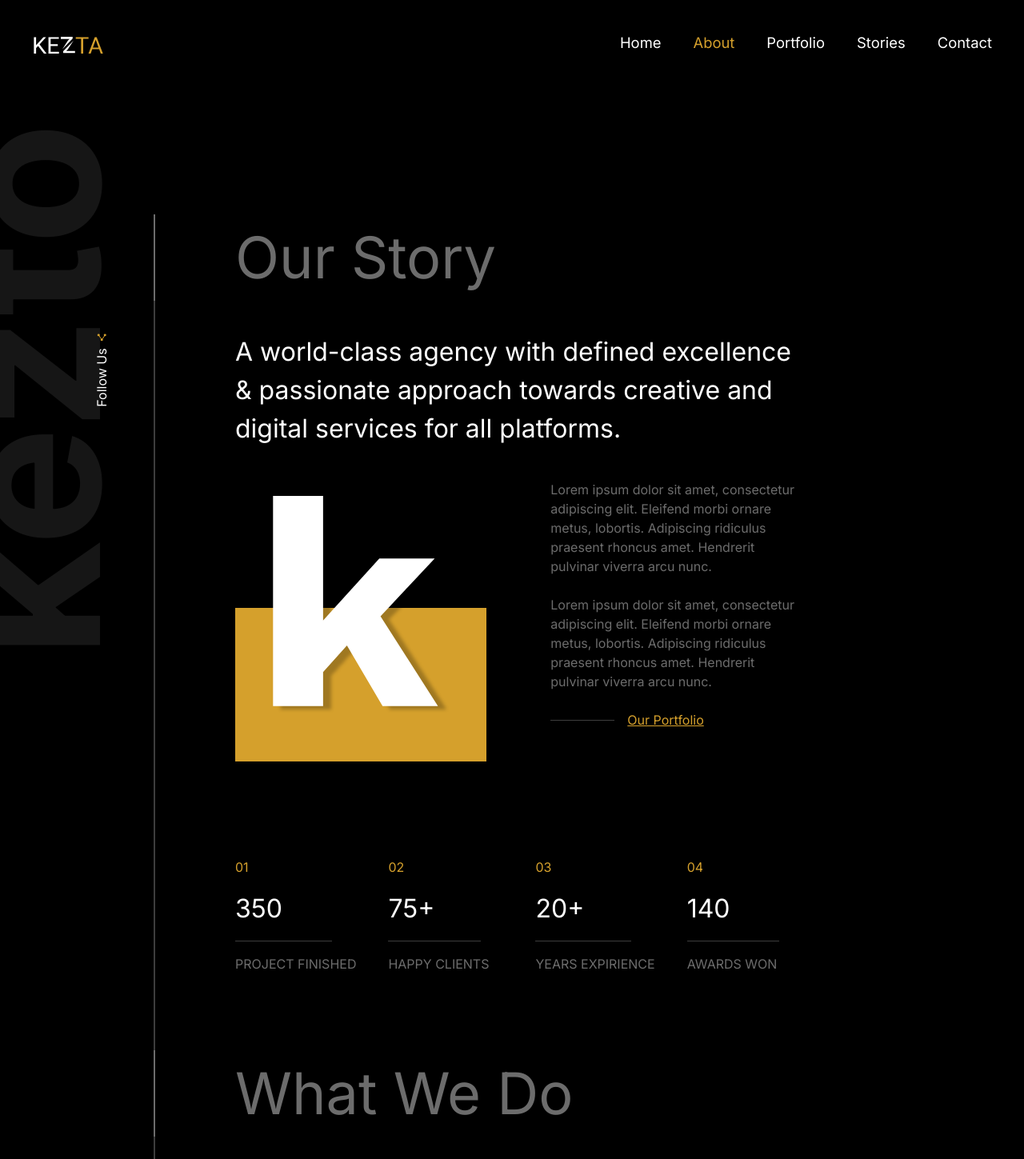
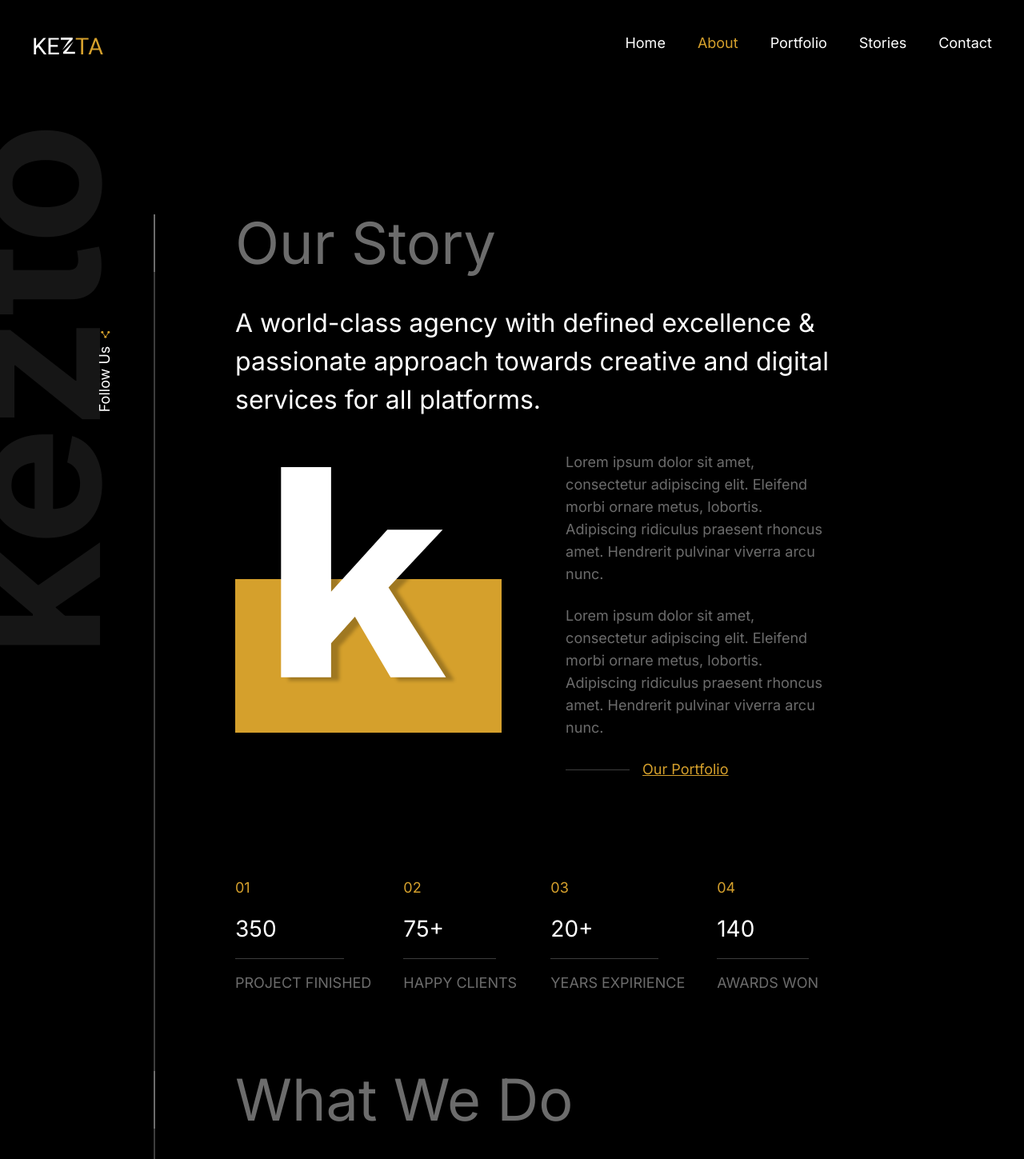
Before and after one commit to dsRepo-cmd/kezta-next, a Next.js app: page /about in a window 1280 px wide. Shown: the top 1449 px of the page at 80% size. Built offline with nearby package versions, Linux system fonts and the light colour scheme.

Commit message:
Text edit fonts

```diff
--- a/src/app/about/page.tsx
+++ b/src/app/about/page.tsx
@@ -16,7 +16,11 @@ export default function About() {
         {/* section1 */}
         <section className="flex flex-col gap-10">
           <TitleBox title={aboutContent.section1.title} />
-          <Text color="text-white" subtitle={aboutContent.section1.subtitle} />
+          <Text
+            fontSize="text-[32px]"
+            color="text-white"
+            subtitle={aboutContent.section1.subtitle}
+          />
           <div className="flex gap-20">
             <div className="relative w-1/2 max-w-[400px] min-h-20 flex flex-col">
               <Image
@@ -32,6 +36,7 @@ export default function About() {
             <div className="flex flex-col gap-6 w-1/2">
               {aboutContent.section1.text.map((text) => (
                 <Text
+                  fontSize="text-lg"
                   color="text-grayPrimary"
                   key={text.id}
                   text={text.paragraph}
@@ -41,6 +46,7 @@ export default function About() {
                 <Divider style={{ width: "5rem", paddingTop: "1px" }} />
                 <Link href={aboutContent.section1.link.href}>
                   <Text
+                    fontSize="text-lg"
                     color="text-orange"
                     className="duration-300 underline hover:text-white"
                     text={aboutContent.section1.link.text}
@@ -54,17 +60,20 @@ export default function About() {
               {aboutContent.section1.cards.map((card) => (
                 <li className="flex flex-col gap-4 self-center" key={card.id}>
                   <Text
+                    fontSize="text-lg"
                     color="text-orange"
                     className="text-[1rem]"
                     text={card.number}
                   />
                   <Text
                     className="text-[1.75rem]"
+                    fontSize="text-[28px]"
                     color="text-white"
                     subtitle={card.value}
                   />
                   <Divider style={{ width: "80%" }} />
                   <Text
+                    fontSize="text-lg"
                     className="min-w-36 text-nowrap"
                     color="text-grayPrimary"
                     text={card.text}
@@ -74,7 +83,7 @@ export default function About() {
             </ul>
           </div>
         </section>
-        {/* section2 */}
+        {/* What We Do */}
         <section className="flex flex-col gap-10">
           <TitleBox title={aboutContent.section2.title} />
           <ul className="flex flex-wrap gap-20">
@@ -87,8 +96,8 @@ export default function About() {
                   height={50}
                 />
                 <Text
+                  fontSize="text-2xl"
                   color="text-white"
-                  className="text-[1rem]"
                   text={card.title}
                 />
                 <Text color="text-grayPrimary" text={card.text} />
@@ -96,12 +105,13 @@ export default function About() {
             ))}
           </ul>
         </section>
-        {/* section3 */}
+        {/* Our Expertise */}
         <section className="flex flex-col gap-10">
           <TitleBox title={aboutContent.section3.title} />
           <div className="flex gap-20">
             <div className="flex flex-col gap-10 w-1/2">
               <Text
+                fontSize="text-xl"
                 color="text-grayPrimary"
                 text={aboutContent.section3.text}
               />
@@ -109,8 +119,8 @@ export default function About() {
                 {aboutContent.section3.statistics.map((item) => (
                   <div key={item.id}>
                     <div className="flex justify-between">
-                      <Text className="text-sm" text={item.title} />
-                      <Text className="text-sm" text={`${item.value}%`} />
+                      <Text fontSize="text-sm" text={item.title} />
+                      <Text fontSize="text-sm" text={`${item.value}%`} />
                     </div>
                     <progress
                       className="progress-bar w-full h-[10px] bg-grayPrimary"
@@ -134,7 +144,7 @@ export default function About() {
             </div>
           </div>
         </section>
-        {/* section4 */}
+        {/* Clients */}
         <section className="flex flex-col gap-10">
           <TitleBox title={aboutContent.section4.title} />
           <ul className="flex flex-wrap w-[700px] gap-20">
--- a/src/app/contact/page.tsx
+++ b/src/app/contact/page.tsx
@@ -14,7 +14,7 @@ const Contact = () => {
   ) => (
     <div className="flex flex-col gap-2 w-full">
       <div className="flex gap-4">
-        <label className="text-grayPrimary" htmlFor={name}>
+        <label className="text-grayPrimary text-lg" htmlFor={name}>
           {label}
         </label>
         {isTextArea ? (
@@ -38,7 +38,7 @@ const Contact = () => {
 
   const renderInfoBlock = (title: string, text: string | string[]) => (
     <div className="flex flex-col w-full gap-2">
-      <Text className="text-[1.12rem]" color="text-orange" text={title} />
+      <Text className="text-lg" color="text-orange" text={title} />
       {Array.isArray(text) ? (
         <div>
           {text.map((line, index) => (
@@ -53,10 +53,10 @@ const Contact = () => {
 
   return (
     <Page navigation={NavigationName.Contact}>
-      <div className="flex flex-col gap-5">
+      <div className="flex flex-col gap-8">
         <TitleBox title={contactContent.title} />
         <Text
-          className="text-[1.25rem]"
+          fontSize="text-xl"
           color="text-grayPrimary"
           text={contactContent.text}
         />
@@ -85,7 +85,7 @@ const Contact = () => {
             "text",
             true
           )}
-          <button className="text-[1.1rem] px-12 py-3 bg-orange uppercase">
+          <button className="text-lg px-12 py-3 bg-orange uppercase">
             {contactContent.form.button}
           </button>
         </form>
--- a/src/app/page.tsx
+++ b/src/app/page.tsx
@@ -4,6 +4,7 @@ import { NavigationName } from "@/data/navigation";
 import LogoIcon from "@/assets/logo.svg";
 import SosialLinks from "@/containers/SosialLinks/SosialLinks";
 import { socialLinks } from "@/data/socialLinks";
+import Text from "@/components/Text/Text";
 
 export default function Home() {
   return (
@@ -24,10 +25,10 @@ export default function Home() {
 
           <div className=" absolute bottom-[150px] right-[-50px] w-[450px] h-[250px] z-10 ">
             <Card>
-              <h2 className="  text-[3.5rem]">Structure</h2>
-              <p className=" text-[1.4rem]">The freeware for community</p>
+              <Text fontSize="text-7xl" title="Structure" />
+              <Text fontSize="text-2xl" text="The freeware for community" />
               <div className=" border-solid border-x-white  border-b-[2px] w-1/3" />
-              <p>LIFESTYLE</p>
+              <Text fontSize="text-lg" text="LIFESTYLE" />
             </Card>
           </div>
         </div>
--- a/src/app/portfolio/page.tsx
+++ b/src/app/portfolio/page.tsx
@@ -43,7 +43,7 @@ export default function Portfolio() {
             <button
               key={tab.id}
               onClick={() => handleTabClick(tab.value)}
-              className={`text-grayLight duration-300 hover:text-white ${
+              className={`text-grayLight duration-300  text-nowrap hover:text-white ${
                 tab.value === tabValue ? "underline text-orange" : ""
               }`}
             >
--- a/src/app/stories/page.tsx
+++ b/src/app/stories/page.tsx
@@ -46,10 +46,10 @@ export default function Stories() {
 
   return (
     <Page navigation={NavigationName.Stories}>
-      <div className=" flex flex-col gap-5">
+      <div className=" flex flex-col gap-8">
         <TitleBox title={storiesContent.title} />
         <Text
-          className="text-[1.25rem]"
+          fontSize="text-xl"
           color="text-grayPrimary"
           text={storiesContent.subtitle}
         />
@@ -73,15 +73,11 @@ export default function Stories() {
                 />
               </Link>
             </div>
-            <Text className="text-[1.8rem] mt-2" text={card.title} />
+            <Text fontSize="text-[32px]" className=" mt-2" text={card.title} />
             <Divider style={{ width: "10rem" }} />
             <div className=" flex  flex-col gap-1">
-              <Text className="text-[1rem]" text={card.date} />
-              <Text
-                color="text-orange"
-                className="text-[1rem]"
-                text={card.type}
-              />
+              <Text fontSize="text-lg" text={card.date} />
+              <Text color="text-orange" fontSize="text-lg" text={card.type} />
             </div>
           </div>
         ))}
--- a/src/components/FollowLink/FollowLink.tsx
+++ b/src/components/FollowLink/FollowLink.tsx
@@ -1,4 +1,3 @@
-import Image from "next/image";
 import Link from "next/link";
 import FollowIcon from "@/assets/follow-us.svg";
 
@@ -6,7 +5,7 @@ export default function FollowLink() {
   return (
     <Link href={"#"}>
       <div className=" absolute top-[450px] left-[80px] rotate-[270deg] flex  gap-2  justify-center items-center ">
-        <span className="">Follow Us</span>
+        <span className=" text-lg">Follow Us</span>
         <div className=" text-orange rotate-90">
           <FollowIcon />
         </div>
--- a/src/components/Text/Text.tsx
+++ b/src/components/Text/Text.tsx
@@ -1,4 +1,15 @@
 type TextColor = "text-grayPrimary" | "text-white" | "text-orange";
+type FontSize =
+  | "text-sm"
+  | "text-base"
+  | "text-lg"
+  | "text-xl"
+  | "text-2xl"
+  | "text-[28px]"
+  | "text-[32px]"
+  | "text-[44px]"
+  | "text-[52px]"
+  | "text-7xl";
 
 interface TextProps {
   title?: string;
@@ -6,6 +17,7 @@ interface TextProps {
   text?: string;
   className?: string;
   color?: TextColor;
+  fontSize?: FontSize;
 }
 
 export default function Text({
@@ -14,14 +26,17 @@ export default function Text({
   text,
   color,
   className,
+  fontSize = "text-base",
 }: TextProps) {
   return (
     <>
-      {title && <h2 className={`text-xl  ${color} ${className}`}>{title}</h2>}
+      {title && (
+        <h2 className={` ${color} ${className} ${fontSize}`}>{title}</h2>
+      )}
       {subtitle && (
-        <h3 className={` text-lg ${color} ${className}`}>{subtitle}</h3>
+        <h3 className={`  ${color} ${className} ${fontSize}`}>{subtitle}</h3>
       )}
-      {text && <p className={` ${color} ${className}`}>{text}</p>}
+      {text && <p className={` ${color} ${className} ${fontSize}`}>{text}</p>}
     </>
   );
 }
--- a/src/components/TitleBox/TitleBox.tsx
+++ b/src/components/TitleBox/TitleBox.tsx
@@ -7,7 +7,7 @@ export default function TitleBox({ title }: TitleBoxProps) {
   return (
     <div className=" flex  relative">
       <div className=" absolute left-[-102px] bottom-0 top-0  border-solid border-l-2 border-grayPrimary " />
-      <Text color="text-grayPrimary" title={title} />
+      <Text fontSize="text-7xl" color="text-grayPrimary" title={title} />
     </div>
   );
 }
--- a/src/containers/Navigation/Navigation.tsx
+++ b/src/containers/Navigation/Navigation.tsx
@@ -10,7 +10,7 @@ export default function Navigation({ path }: NavigationProps) {
     <nav className=" flex justify-center items-center gap-10">
       {navigation.map((link) => (
         <Link
-          className={` text-xs hover:text-orange duration-300 ${
+          className={` text-lg hover:text-orange duration-300 ${
             path === link.name ? "text-orange" : ""
           }`}
           key={link.id}
--- a/tailwind.config.ts
+++ b/tailwind.config.ts
@@ -29,12 +29,6 @@ const config: Config = {
       backgroundImage: {
         "hero-pattern": "url('/main-hero.png')",
       },
-
-      fontSize: {
-        xl: "4.5rem",
-        lg: "2rem",
-        xs: "1.15rem",
-      },
     },
   },
   plugins: [],
```
Also changed, not shown: src/app/stories/[id]/page.tsx (+39 -18 lines).
